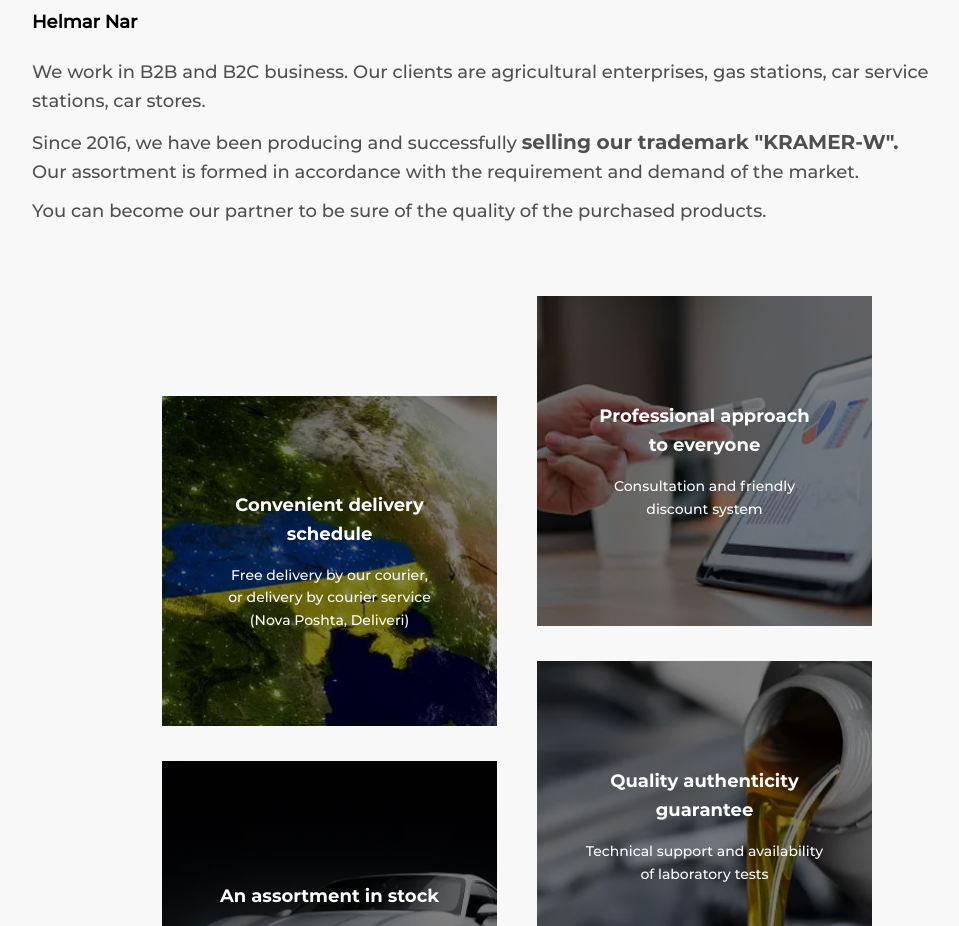
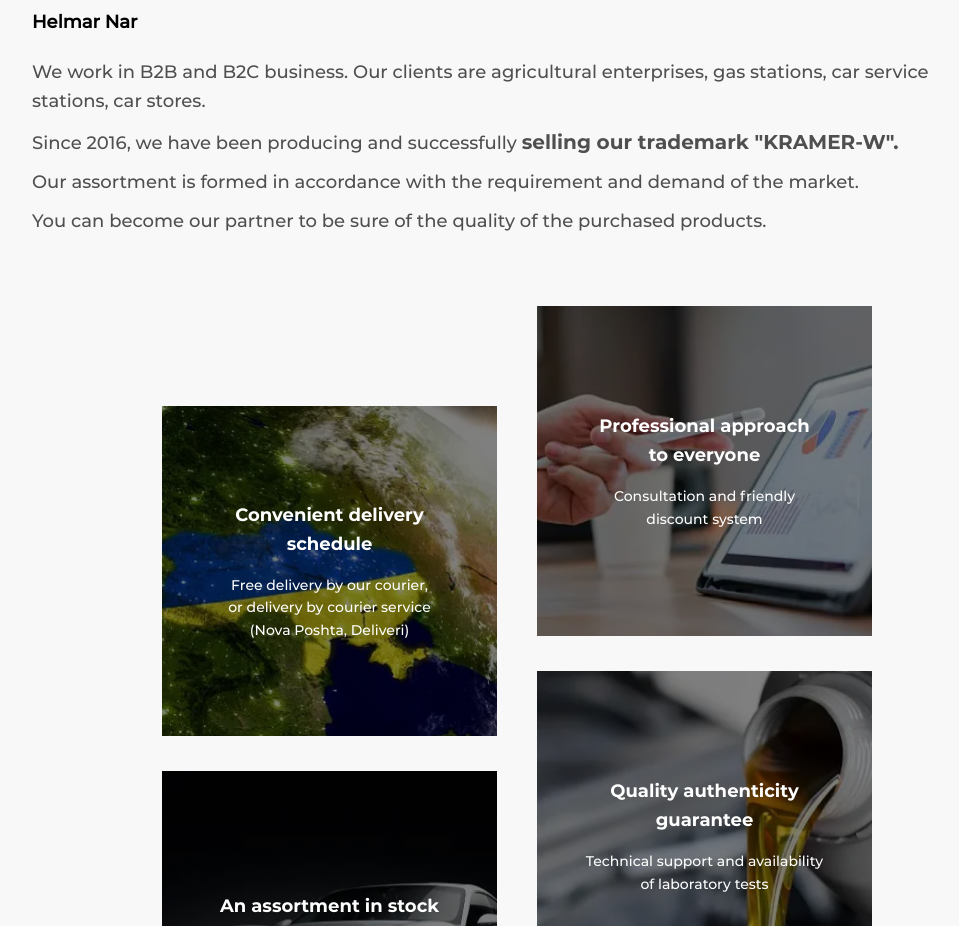
Before and after one commit to Nikon4ik/UG-SM, a plain HTML site: page en/index.html in a window 1280 px wide. Shown: the part 1330-2256 px from the top of the page, without its empty margins (128-1087 px from the left). Drawn offline with nearby package versions, Linux system fonts and the light colour scheme; files whose address does not match are found by name.

Commit message:
Add files via upload

```diff
--- a/en/index.html
+++ b/en/index.html
@@ -122,7 +122,8 @@
             <span class="_anim-items _anim-no-hide">Helmar Nar</span>
             <div class="_anim-items _anim-no-hide">
                 We work in B2B and B2C business. Our clients are agricultural enterprises, gas stations, car service stations, car stores.
-                <p>Since 2016, we have been producing and successfully <span>selling our trademark "KRAMER-W".</span> <br>Our assortment is formed in accordance with the requirement and demand of the market.</p>
+                <p>Since 2016, we have been producing and successfully <span>selling our trademark "KRAMER-W".</span></p>
+                <p>Our assortment is formed in accordance with the requirement and demand of the market.</p>
                 You can become our partner to be sure of the quality of the purchased products.
             </div>
         </div>
```
